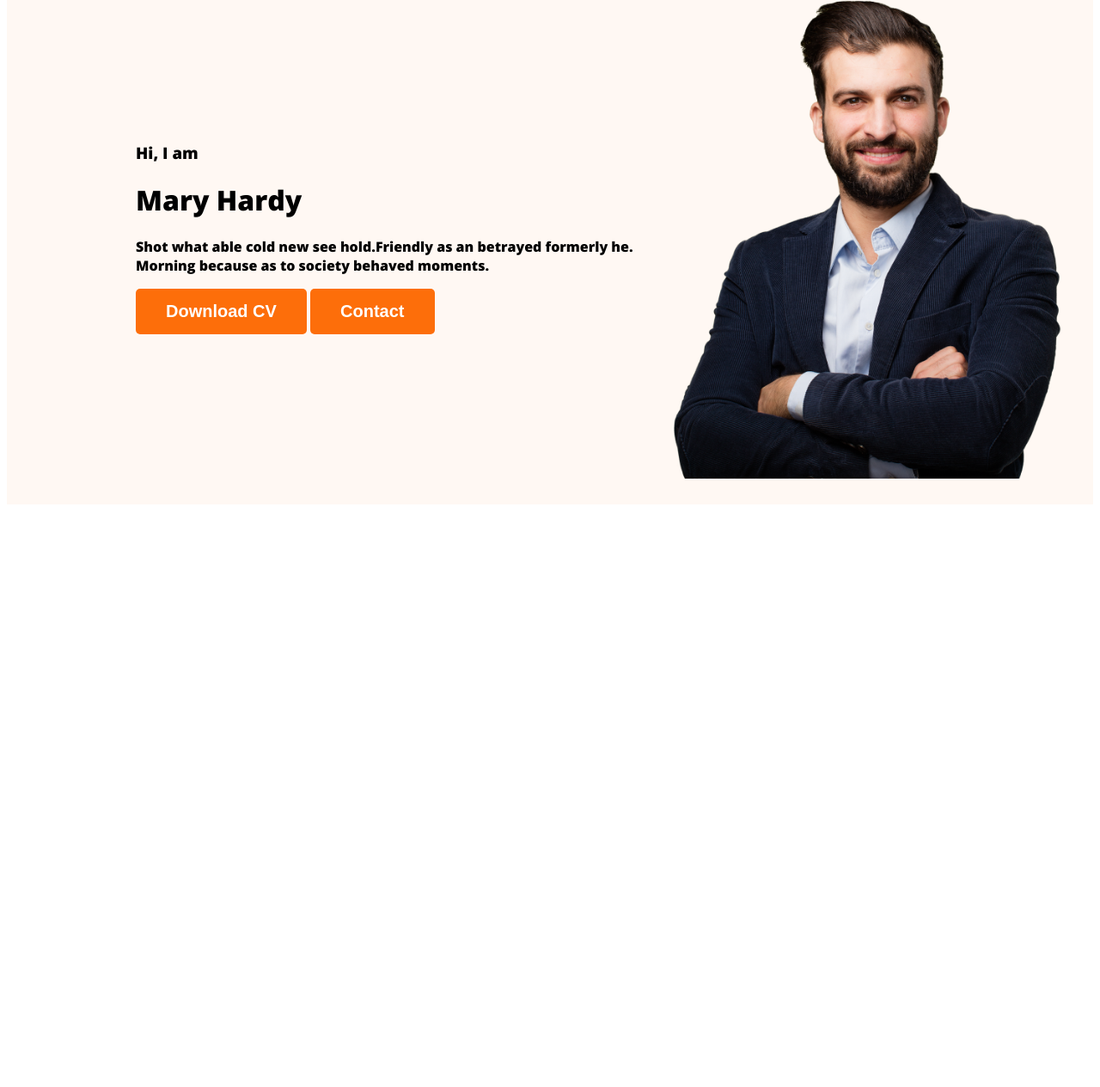
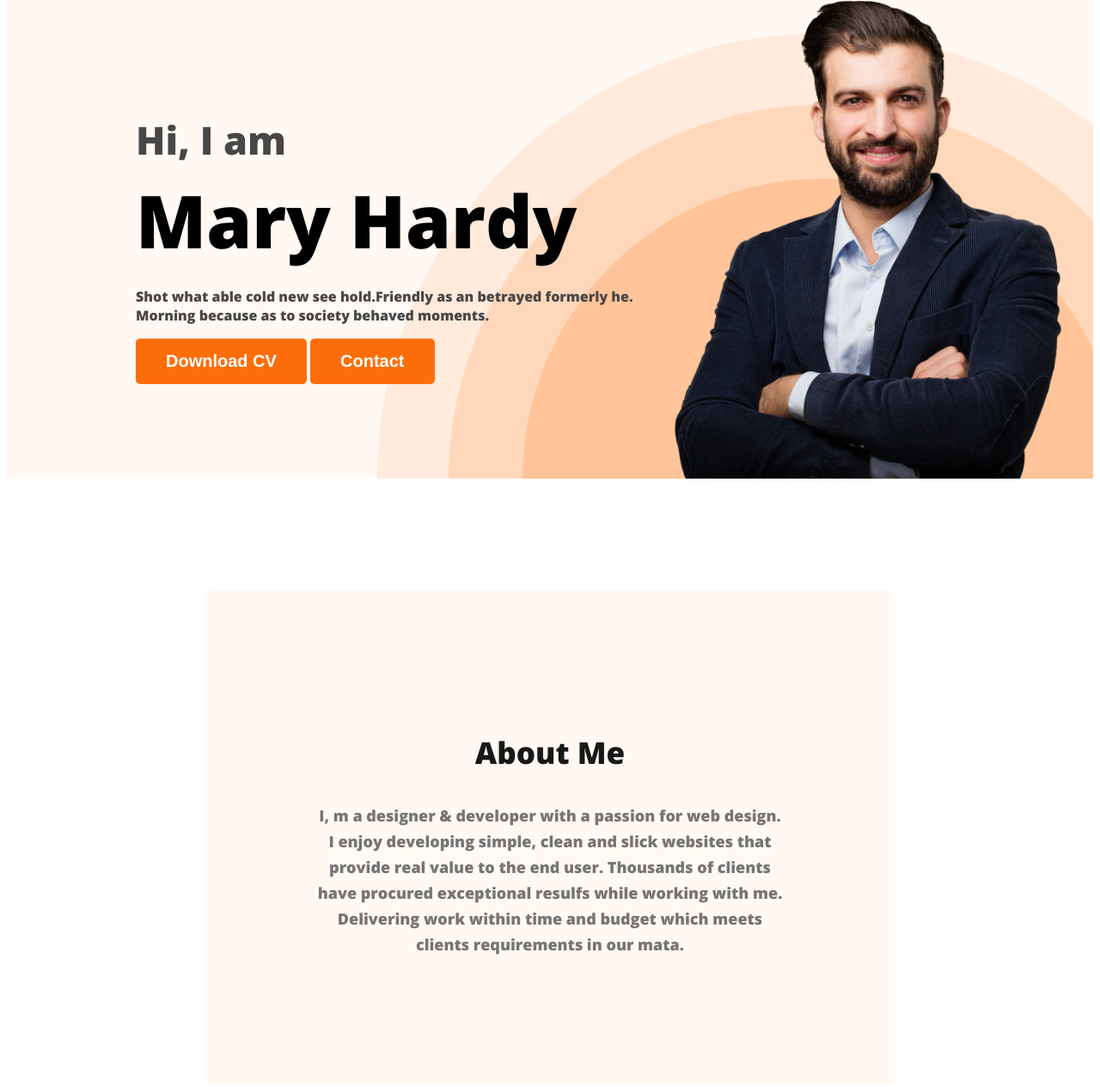
Before and after one commit to partha46/07-07-2023-portfolio, a plain HTML site: page index.html in a window 1280 px wide. Shown: the part 211-1476 px from the top of the page at 86% size. Before the commit the page ends 806 px from the top, so only its background shows below. Drawn offline with nearby package versions, Linux system fonts and the light colour scheme.

Commit message:
about section

```diff
--- a/index.html
+++ b/index.html
@@ -27,7 +27,7 @@
         <div class="banner-content">
           <h3 class="banner-greeting">Hi, I am</h3>
           <h1 class="banner-title">Mary Hardy</h1>
-          <p>
+          <p class="banner-description">
             Shot what able cold new see hold.Friendly as an betrayed formerly
             he. Morning because as to society behaved moments.
           </p>
@@ -37,7 +37,18 @@
         <img class="profile-pic" src="/images/hardy.png" alt="" />
       </div>
     </header>
-    <main></main>
+    <main>
+      <section class="about">
+        <h3 class="section-title">About Me</h3>
+        <p class="section-description">
+          I, m a designer & developer with a passion for web design. I enjoy
+          developing simple, clean and slick websites that provide real value to
+          the end user. Thousands of clients have procured exceptional resulfs
+          while working with me. Delivering work within time and budget which
+          meets clients requirements in our mata.
+        </p>
+      </section>
+    </main>
     <footer></footer>
   </body>
 </html>
--- a/styles/portfolio.css
+++ b/styles/portfolio.css
@@ -1,7 +1,8 @@
 /* common shared styles */
+
 /* nav related style */
 body {
-  font-family: "Open Sans", sans-serif;
+  font-family: "Open Sans";
 }
 .text-primary {
   color: #fd6e0a;
@@ -26,6 +27,25 @@ nav {
   border: 0;
   padding: 15px 35px;
 }
+.section-title {
+  color: var(--dark-01, #181818);
+  text-align: center;
+  font-family: Open Sans;
+  font-size: 35px;
+  font-style: normal;
+  font-weight: 700;
+  line-height: normal;
+}
+.section-description {
+  color: #757575;
+  text-align: center;
+
+  font-size: 18px;
+
+  font-weight: 400;
+  line-height: 30px;
+}
+
 nav > ul {
   display: flex;
   align-items: center;
@@ -41,12 +61,44 @@ nav a {
 /* header related styles */
 .header {
   background-color: #fff8f3;
+  background-image: url(/images/header_bg.png);
+  background-repeat: no-repeat;
+  background-position: bottom right;
 }
 .banner {
-  padding: 30px 30px 30px 150px;
+  padding: 30px 30px 0px 150px;
   display: flex;
   align-items: center;
+  justify-content: space-between;
+}
+.banner-content {
+  max-width: 585px;
+}
+.banner-description {
+  color: #474747;
+  display: flex;
+  width: 585px;
 }
 .banner .profile-pic {
   width: 500px;
 }
+.banner-greeting {
+  font-size: 45px;
+  color: #474747;
+  margin-bottom: 0;
+}
+.banner-title {
+  font-size: 85px;
+  font-weight: 700;
+  margin-top: 5px;
+  margin-bottom: 20px;
+}
+/* mani section styles */
+
+/* about section styles */
+.about {
+  padding: 130px;
+  border-radius: 10px;
+  background: #fff8f3;
+  margin: 130px 230px 230px;
+}
```
